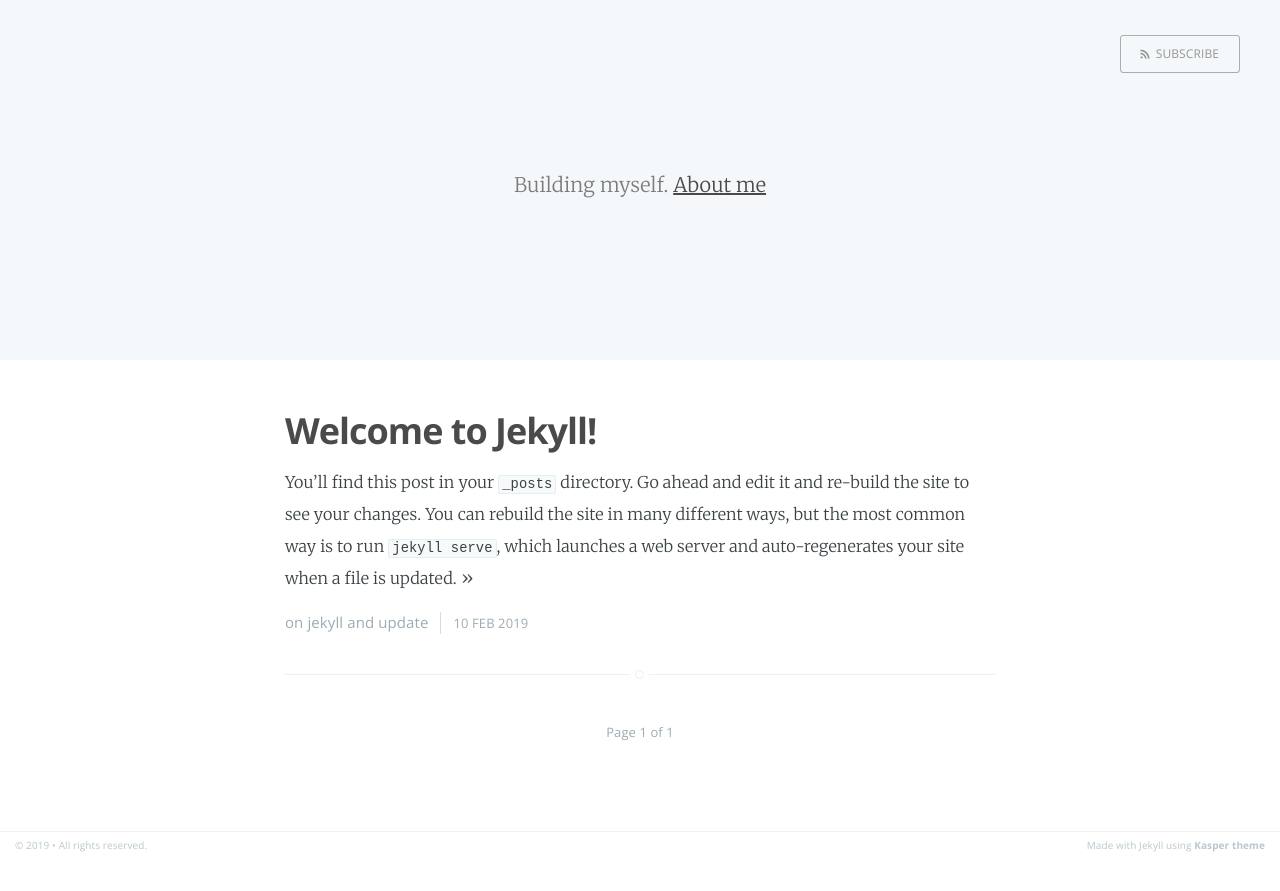
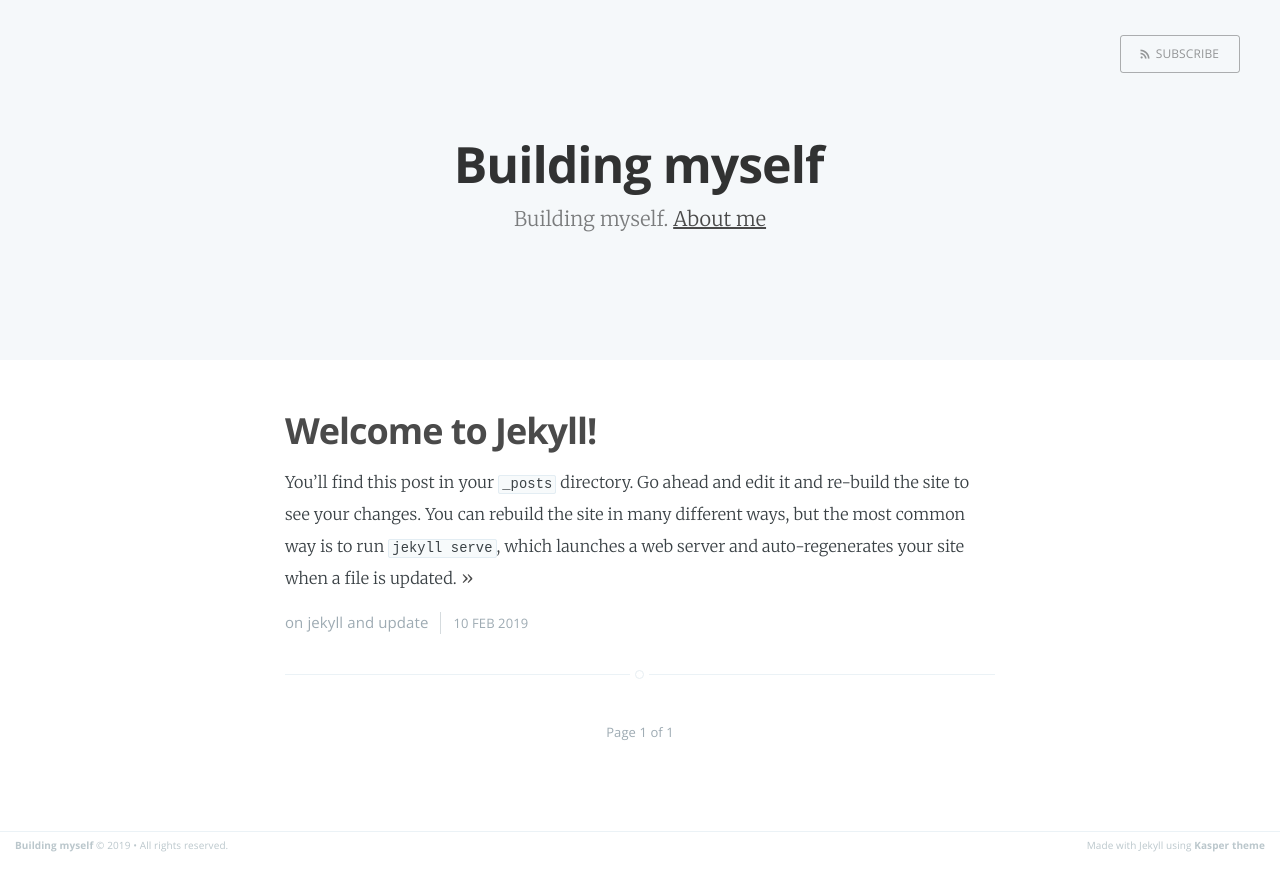
Before and after one commit to ch4rvi/ch4rvi, a Jekyll site: the page built from index.html, in a window 1280 px wide. Shown: the top 891 px of the page. Built offline with Jekyll 4.4.1, drawn with Linux system fonts in a browser that asks for light colours; the list of posts is cut into pages by our own code.

Commit message:
Site name

```diff
--- a/_config.yml
+++ b/_config.yml
@@ -13,11 +13,12 @@
 # you will see them accessed via {{ site.title }}, {{ site.email }}, and so on.
 # You can create any custom variable you would like, and they will be accessible
 # in the templates via {{ site.myvariable }}.
+name: Building myself
 title: Building myself
 email: charvi.martin@gmail.com
 description: >- # this means to ignore newlines until "baseurl:"
   Building myself
-baseurl: /ch4rvi # the subpath of your site, e.g. /blog
+baseurl: / # the subpath of your site, e.g. /blog
 url: "" # the base hostname & protocol for your site, e.g. http://example.com
 twitter_username: jekyllrb
 github_username: ch4rvi
```
